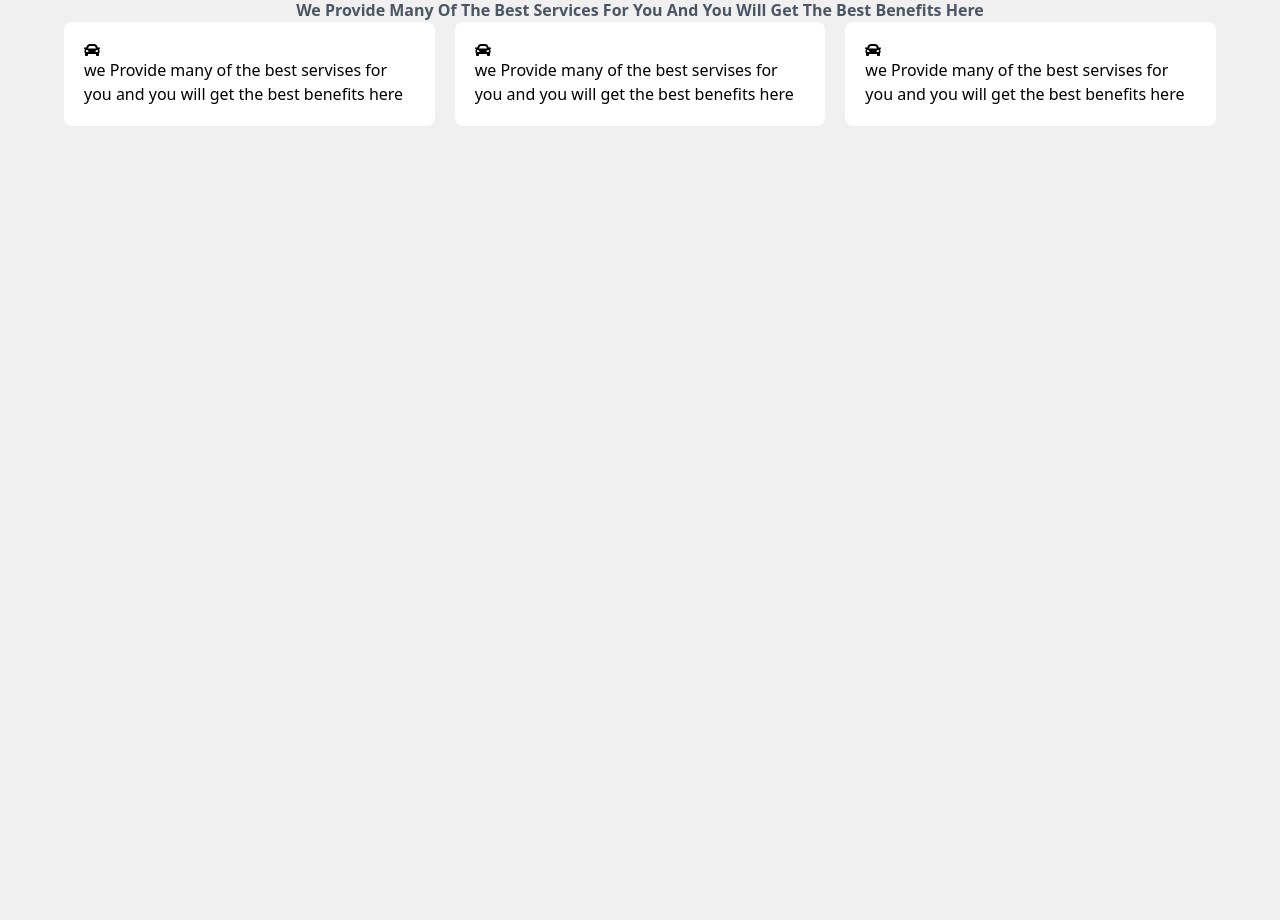
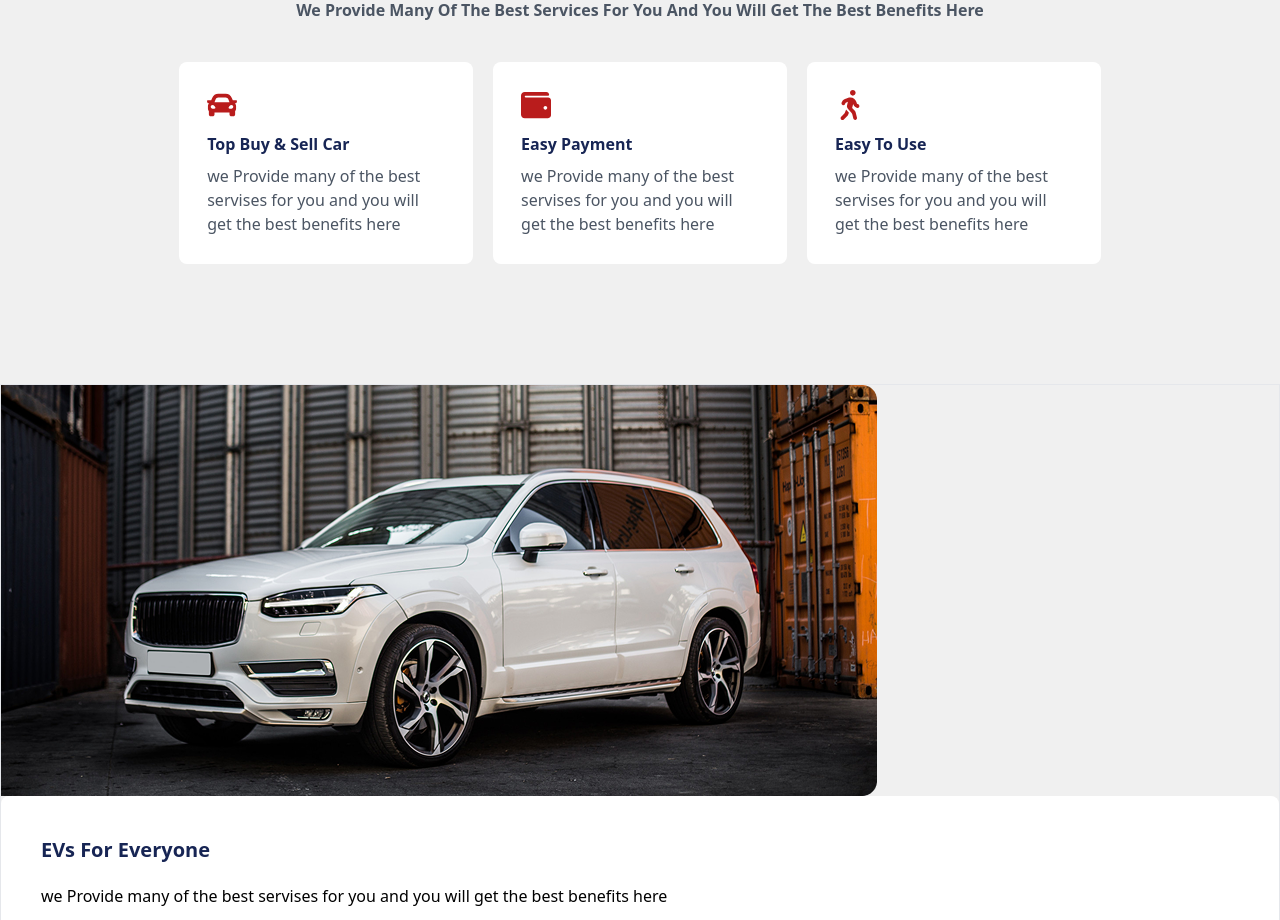
Before and after one commit to thedon-dev/car-dealership, a Next.js app: page / in a window 1280 px wide. Shown: the part 1880-2800 px from the top of the page. Before the commit the page ends 2086 px from the top, so only its background shows below. Built offline with nearby package versions, Linux system fonts and the light colour scheme.

Commit message:
Missed a commit Day

```diff
--- a/src/sections/Hero.jsx
+++ b/src/sections/Hero.jsx
@@ -65,7 +65,6 @@ const Hero = () => {
             }  bg-white shadow-lg rounded-full p-3 cursor-pointer`}
           >
             <FaArrowRight size={30} />
-            Hello Modafuker
           </buton>
         </div>
       </div>
@@ -79,6 +78,7 @@ const Hero = () => {
           <div></div>
           <div></div>
           <div></div>
+          {/* git commit --date="2025-02-4 10:25:45" -m "Missed a commit Day" */}
         </div>
         <div className="flex gap-2 justify-center mt-20 items-center">
           <div className="w-[8rem] h-fit border border-gray-400"></div>
--- a/src/sections/OurServices.js
+++ b/src/sections/OurServices.js
@@ -1,28 +1,31 @@
+import Image from "next/image";
 import React from "react";
-import { FaCar } from "react-icons/fa";
+import { FaAngleRight, FaCar, FaWalking, FaWallet } from "react-icons/fa";
+import carSample from "@/assets/Car-Sample.png";
 
 export const OurServices = () => {
   const services = [
     {
-      icon: <FaCar />,
-      service: "Top Buy & Sell Car",
+      icon: <FaCar size={30} />,
+      heading: "Top Buy & Sell Car",
       description:
         "we Provide many of the best servises for you  and you will get the best benefits here ",
     },
     {
-      icon: <FaCar />,
-      service: "Easy Payment",
+      icon: <FaWallet size={30} />,
+      heading: "Easy Payment",
       description:
         "we Provide many of the best servises for you  and you will get the best benefits here ",
     },
     {
-      icon: <FaCar />,
-      service: "Easy To Use",
+      icon: <FaWalking size={30} />,
+      heading: "Easy To Use",
       description:
         "we Provide many of the best servises for you  and you will get the best benefits here ",
     },
   ];
   return (
+    <>
       <div className="py-20 px-[5%]">
         <div className="flex items-center justify-center gap-2">
           <div className="w-[10rem] h-fit border border-gray-500"></div>
@@ -33,14 +36,34 @@ export const OurServices = () => {
           We Provide Many Of The Best Services For You And You Will Get The Best
           Benefits Here
         </p>
-      <div className="flex gap-5">
+        <div className="flex gap-5 mt-10 px-[10%]">
           {services.map((serv, index) => (
-          <div key={index} className="p-5 bg-white rounded-lg">
-            <div>{serv.icon}</div>
-            <p>{serv.description}</p>
+            <div key={index} className="p-7 bg-white rounded-lg">
+              <div className="text-red-700">{serv.icon}</div>
+              <h2 className="mt-3 font-bold text-blue-950">{serv.heading}</h2>
+              <p className="mt-2 text-gray-600">{serv.description}</p>
             </div>
           ))}
         </div>
       </div>
+      <div className="max-w-[2500px] my-10 border ">
+        <div>
+          <Image src={carSample} />
+        </div>
+        <div className="rounded-lg bg-white p-10 flex flex-col gap-5">
+          <h2 className="text-xl font-bold text-blue-950">EVs For Everyone</h2>
+          <p className="">
+            we Provide many of the best servises for you and you will get the
+            best benefits here{" "}
+          </p>
+          <a
+            href=""
+            className="flex gap-1 bg-blue-950 text-white rounded-full w-fit py-2 px-5 items-center"
+          >
+            Read More <FaAngleRight />
+          </a>
+        </div>
+      </div>
+    </>
   );
 };
```
Lines whose indentation alone changed are shown as unchanged.
